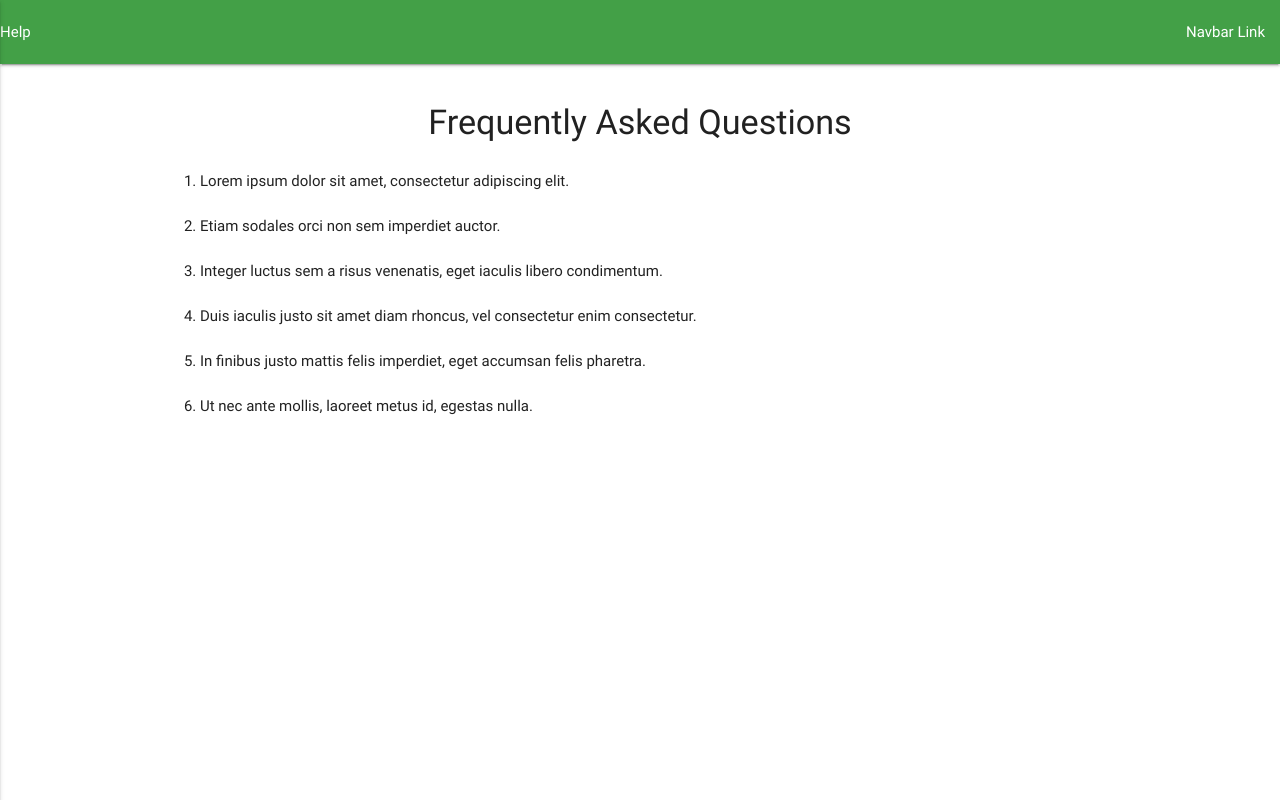
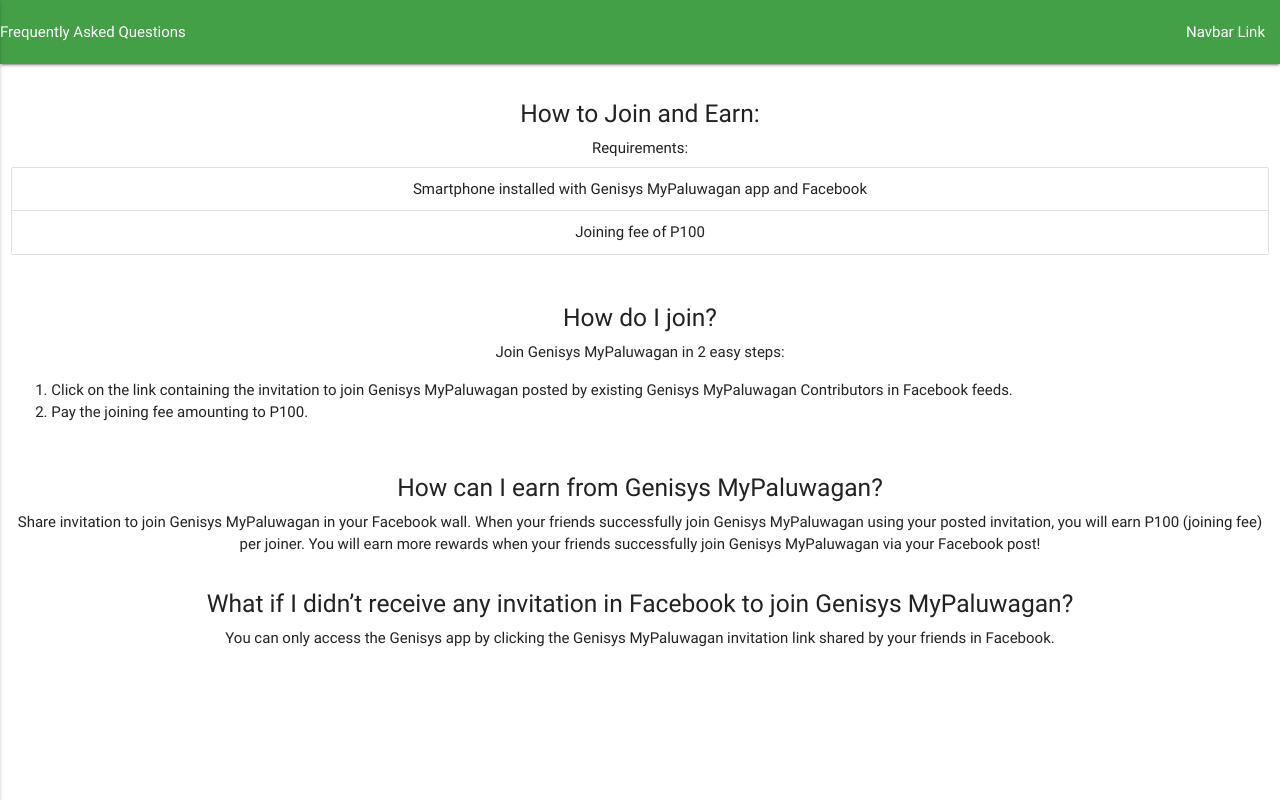
Before and after one commit to zorexsalvo/genisys, a Django app: template mobile/templates/howto.html in a window 1280 px wide. Run offline with Django 3.2, Linux system fonts and the light colour scheme; the template is opened without the code that fills it, so the values that code supplies are empty; some libraries are stand-ins or nearby versions.

Commit message:
Modify the faqs

```diff
--- a/mobile/templates/howto.html
+++ b/mobile/templates/howto.html
@@ -1,31 +1,47 @@
 {% extends 'layout/base.html' %}
 {% load staticfiles %}
 
+{% block header %}
+<title>Your Website Title</title>
+<!-- You can use Open Graph tags to customize link previews.
+  Learn more: https://developers.facebook.com/docs/sharing/webmasters -->
+  <meta property="og:url"           content="http://www.your-domain.com/your-page.html" />
+  <meta property="og:type"          content="website" />
+  <meta property="og:title"         content="Your Website Title" />
+  <meta property="og:description"   content="Your description" />
+  <meta property="og:image"         content="http://www.your-domain.com/path/image.jpg" />
+  {% endblock header %}
+
 {% block content %}
-{% include 'includes/nav.html' with page_title='Help' %}
+{% include 'includes/nav.html' with page_title='Frequently Asked Questions' %}
 
-<div class="container">
 <div class="row">
   <br>
   <div class="col s12 center">
-    <h4>Frequently Asked Questions</h4>
+
   </div>
-  <div class="col s12">
-    <ol>
-      <li>Lorem ipsum dolor sit amet, consectetur adipiscing elit.</li>
-      <br>
-      <li>Etiam sodales orci non sem imperdiet auctor.</li>
-      <br>
-      <li>Integer luctus sem a risus venenatis, eget iaculis libero condimentum.</li>
-      <br>
-      <li>Duis iaculis justo sit amet diam rhoncus, vel consectetur enim consectetur.</li>
-      <br>
-      <li>In finibus justo mattis felis imperdiet, eget accumsan felis pharetra.</li>
-      <br>
-      <li>Ut nec ante mollis, laoreet metus id, egestas nulla.</li>
+  <div class="col s12 center">
+    <h5>How to Join and Earn:</h5>
+    <span class="bold">Requirements:</span>
+    <ul class="collection">
+      <li class="collection-item">Smartphone installed with Genisys MyPaluwagan app and Facebook</li>
+      <li class="collection-item">Joining fee of P100</li>
+    </ul>
+    <br>
+    <h5>How do I join?</h5>
+    <span>Join Genisys MyPaluwagan in 2 easy steps:</span>
+    <ol class="left-align">
+      <li>Click on the link containing the invitation to join Genisys MyPaluwagan posted by existing Genisys MyPaluwagan Contributors in Facebook feeds.</li>
+      <li>Pay the joining fee amounting to P100.</li>
     </ol>
+    <br>
+    <h5>How can I earn from Genisys MyPaluwagan?</h5>
+    Share invitation to join Genisys MyPaluwagan in your Facebook wall. When your friends successfully join Genisys MyPaluwagan using your posted invitation, you will earn P100 (joining fee) per joiner. You will earn more rewards when your friends successfully join Genisys MyPaluwagan via your Facebook post!
+    <br>
+    <br>
+    <h5>What if I didn’t receive any invitation in Facebook to join Genisys MyPaluwagan?</h5>
+    You can only access the Genisys app by clicking the Genisys MyPaluwagan invitation link shared by your friends in Facebook.
   </div>
-</div>
 </div>
 
 {% endblock content %}
```
